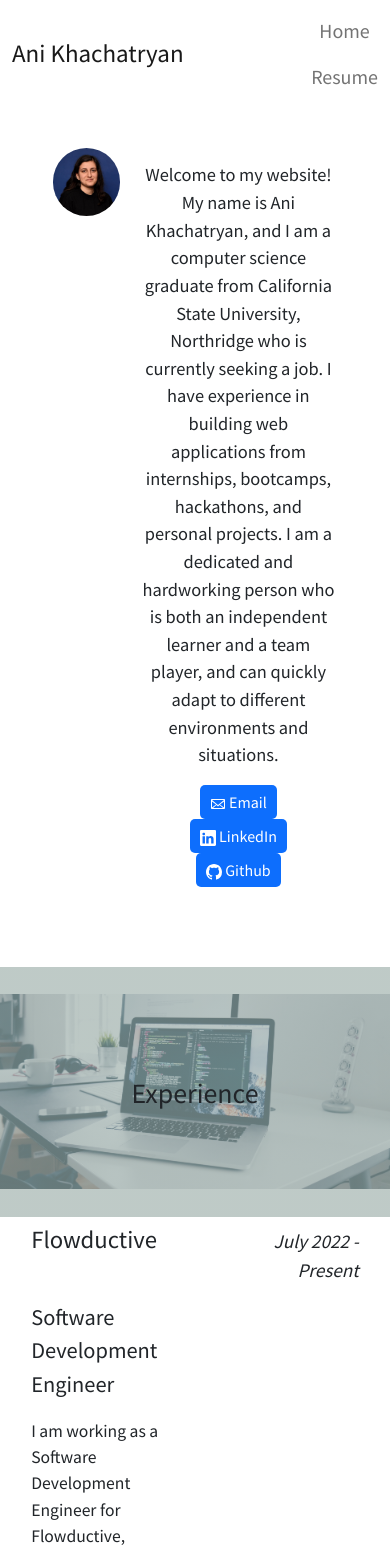
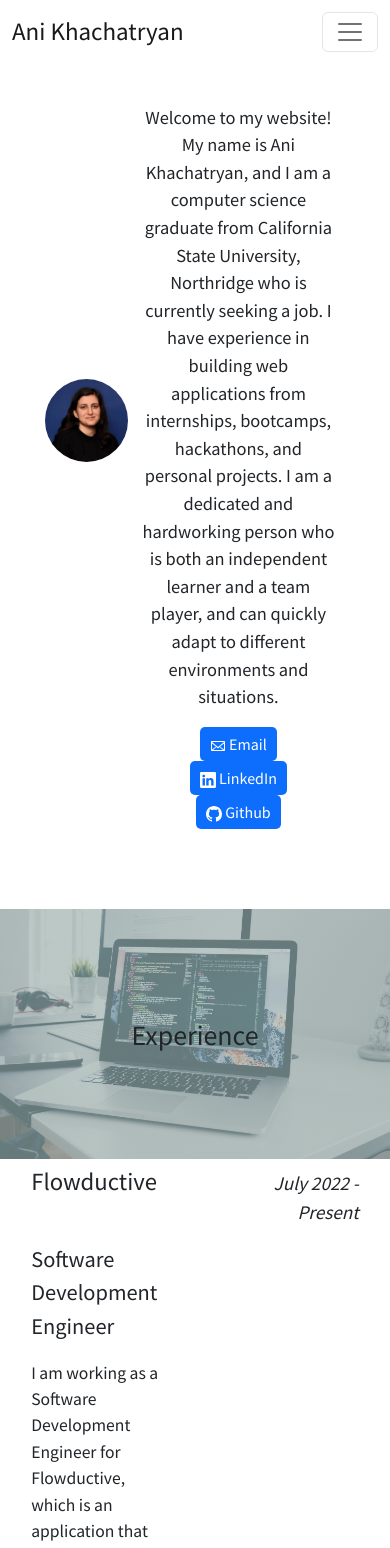
Before and after one commit to anikhachatryan3/anikhachatryan3.github.io, a React (Create React App) app: page / in a window 390 px wide. Shown: the top 1548 px of the page. Built offline with nearby package versions, Linux system fonts and the light colour scheme.

Commit message:
Modify navbar to change to hamburger bar icon for certain screen sizes

```diff
--- a/src/components/NavBar/NavBar.js
+++ b/src/components/NavBar/NavBar.js
@@ -1,16 +1,21 @@
 import React from 'react';
 import styles from './NavBar.module.css';
-import { Container, Nav, Navbar } from 'react-bootstrap';
+import { Container, Nav, Navbar,  } from 'react-bootstrap';
 import resume from '../../assets/AniKhachatryan_Resume.pdf';
+import NavbarToggle from 'react-bootstrap/esm/NavbarToggle';
+import NavbarCollapse from 'react-bootstrap/esm/NavbarCollapse';
 
 const NavBar = () => (
     <Navbar sticky='top' expand='lg' className={styles.navBar}>
       <Container fluid>
         <Navbar.Brand href='/' className={styles.navTitle}>Ani Khachatryan</Navbar.Brand>
-        <Nav className={styles.navItems}>
+        <NavbarToggle aria-controls='responsive-navbar-nav' />
+        <NavbarCollapse id='responsive-navbar-nav'>
+        <Nav className={`${styles.navItems} ms-auto`}>
           <Nav.Link href='/'>Home</Nav.Link>
           <Nav.Link href={resume} without rel='noreferrer' target='_blank'>Resume</Nav.Link>
         </Nav>
+        </NavbarCollapse>
       </Container>
     </Navbar>
 );
--- a/src/components/NavBar/NavBar.module.css
+++ b/src/components/NavBar/NavBar.module.css
@@ -1,9 +1,3 @@
-/* @media (max-width: 991px) {
-    .navBar {
-        max-width: 200px;
-    }
-} */
-
 .navBar {
     background-color: white !important;
 }
--- a/src/pages/Home/Home.module.css
+++ b/src/pages/Home/Home.module.css
@@ -12,12 +12,27 @@ body {
     margin: 0;
 }
 
+/* Tablet size */
+@media (max-width: 991px) {
+    /* About */
+    .aboutWrapper {
+        max-width: 700px;
+    }
+
+    .image {
+        min-width: 90%;
+    }
+
+}
+
 /* About */
 .aboutWrapper {
     max-width: 100%;
     margin: 0 auto;
     padding: 40px;
     overflow: hidden;
+    display: flex;
+    align-items: center;
 }
 
 .narrow {
@@ -37,12 +52,10 @@ body {
     border-radius: 50%;
     max-width: 73%;
     height: auto;
-    /* margin-left: 70px; */
 }
 
 .about {
     font-size: 115%;
-    padding-top: 7%;
 }
 
 .contact a {
@@ -83,7 +96,7 @@ body {
 
 .experienceImage {
     background: linear-gradient(rgba(156, 174, 169, 0.65), rgba(156, 174, 169, 0.65)), url('../../assets/experience.jpg') no-repeat center center fixed;
-    background-size: 100%;
+    background-size: cover;
     padding: 110px;
     height: 250px;
     margin: 0;
@@ -162,7 +175,7 @@ body {
 
 .projectsImage {
     background: linear-gradient(rgba(156, 174, 169, 0.65), rgba(156, 174, 169, 0.65)), url('../../assets/projects.jpg') no-repeat center center fixed;
-    background-size: 100%;
+    background-size: cover;
     padding: 110px;
     height: 250px;
     margin: 0;
@@ -209,7 +222,7 @@ body {
 
 .educationImage {
     background: linear-gradient(rgba(156, 174, 169, 0.65), rgba(156, 174, 169, 0.65)), url('../../assets/education.jpeg') no-repeat center center fixed;
-    background-size: 100%;
+    background-size: cover;
     padding: 110px;
     height: 250px;
     margin: 0;
```
Also changed, not shown: 1 other file (tests, documents, lock files or other folders).
